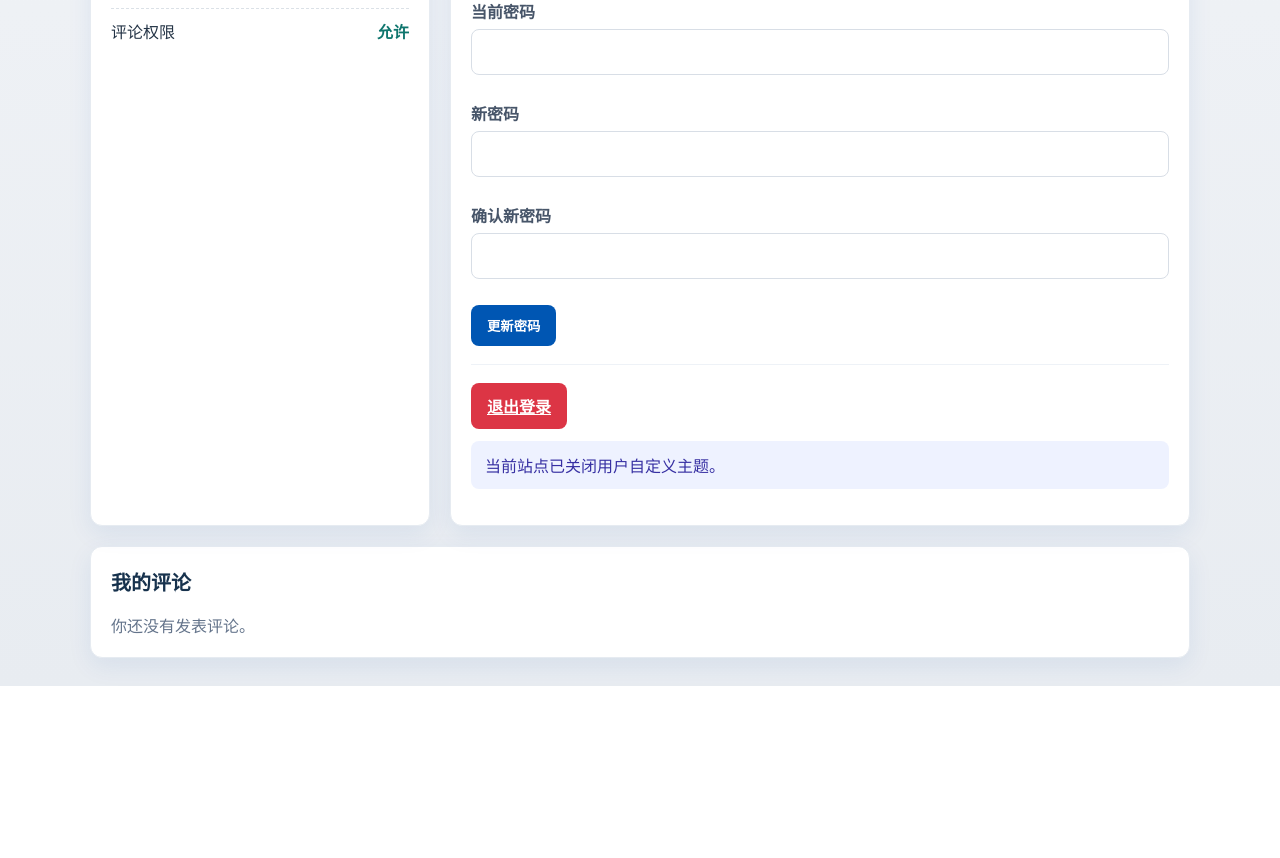
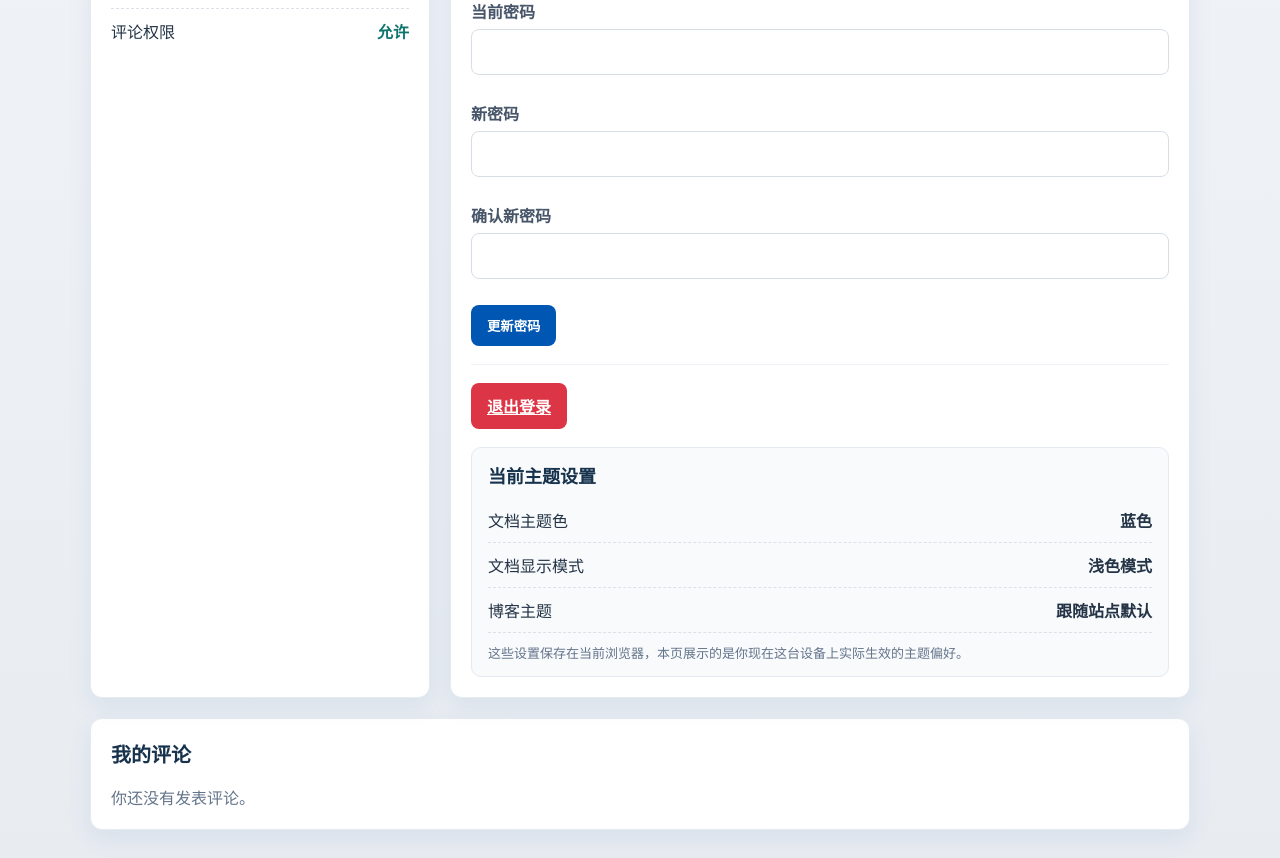
Before and after one commit to 52op/PlanB, a Flask app: page /account in a window 1280 px wide. Shown: the part 664-1522 px from the top of the page. Before the commit the page ends 1350 px from the top, so only its background shows below. Run offline with Flask 3, Linux system fonts and the light colour scheme; a user stored in the database is signed in; some libraries are stand-ins or nearby versions.

Commit message:
修复用户中心一些数据显示问题

```diff
--- a/blueprints/auth.py
+++ b/blueprints/auth.py
@@ -6,7 +6,9 @@ import os
 import uuid
 from PIL import Image as PILImage
 from services import (
+    can_delete_comment,
     check_verification_send_rate_limit,
+    check_permission,
     build_verification_scope_key,
     check_rate_limit,
     check_verification_rate_limit,
@@ -52,6 +54,48 @@ def _can_send_verification_code(client_ip, email, purpose):
     else:
         flash(f'当前网络环境请求验证码过于频繁，请在 {format_wait_time(wait_seconds)} 后重试')
     return False
+
+
+def _build_account_comment_items(comments):
+    from services.docs import _can_access_document_metadata, _parse_markdown_file
+
+    status_labels = {
+        'approved': '已通过',
+        'pending': '待审核',
+        'deleted': '已删除',
+    }
+
+    items = []
+    for comment in comments or []:
+        metadata = {}
+        payload = _parse_markdown_file(comment.filename)
+        if payload:
+            metadata = payload.get('metadata') or {}
+
+        title = str(metadata.get('title') or comment.filename).strip() or comment.filename
+        can_open = bool(
+            metadata and _can_access_document_metadata(comment.filename, metadata, user=current_user)
+        )
+        article_url = ''
+        if can_open:
+            if metadata.get('template') == 'post' and metadata.get('slug'):
+                article_url = url_for('main.post_detail', slug=metadata['slug'])
+            elif check_permission(current_user, comment.filename, 'read'):
+                article_url = url_for('main.docs_doc', filename=comment.filename)
+
+        items.append({
+            'id': comment.id,
+            'content': comment.content,
+            'status': comment.status,
+            'status_label': status_labels.get(comment.status, comment.status or '未知状态'),
+            'created_at': comment.created_at,
+            'created_at_display': comment.created_at.strftime('%Y-%m-%d %H:%M') if comment.created_at else '',
+            'article_title': title,
+            'article_url': article_url,
+            'can_open': bool(article_url),
+            'can_delete': can_delete_comment(comment, user=current_user),
+        })
+    return items
 
 @auth_bp.route('/login', methods=['GET', 'POST'])
 def login():
@@ -323,11 +367,11 @@ def account():
     page = request.args.get('page', 1, type=int)
     query = Comment.query.filter_by(user_id=current_user.id).order_by(Comment.created_at.desc())
     pagination = query.paginate(page=page, per_page=10, error_out=False)
-
     site_settings = _get_site_settings()
+    account_comments = _build_account_comment_items(pagination.items)
 
     return render_template('account.html',
-                         comments=pagination.items,
+                         comments=account_comments,
                          comments_pagination=pagination,
                          site_settings=site_settings)
 
--- a/templates/account.html
+++ b/templates/account.html
@@ -166,9 +166,13 @@
                 <hr style="margin:18px 0; border:none; border-top:1px solid #eef2f7;">
                 <a href="{{ url_for('auth.logout') }}" class="btn" style="background:#dc3545;">退出登录</a>
 
-                {% if not allow_user_theme_override %}
-                <div class="flash" style="margin-top:12px; background:#eef2ff; color:#3730a3;">当前站点已关闭用户自定义主题。</div>
-                {% endif %}
+                <div style="margin-top:18px; padding:14px 16px; border-radius:10px; background:#f8fafc; border:1px solid #e5eaf0;">
+                    <h2 style="margin:0 0 10px; font-size:18px;">当前主题设置</h2>
+                    <div class="meta-row"><span>文档主题色</span><strong id="accountThemeColorLabel">读取中...</strong></div>
+                    <div class="meta-row"><span>文档显示模式</span><strong id="accountThemeModeLabel">读取中...</strong></div>
+                    <div class="meta-row"><span>博客主题</span><strong id="accountBlogThemeLabel">读取中...</strong></div>
+                    <div style="margin-top:10px; color:#64748b; font-size:13px;">这些设置保存在当前浏览器，本页展示的是你现在这台设备上实际生效的主题偏好。</div>
+                </div>
             </section>
         </div>
 
@@ -180,12 +184,34 @@
                 {% for comment in comments %}
                 <div class="comment-item">
                     <div class="comment-meta">
-                        <span>{{ comment.created_at }}</span>
+                        <span>{{ comment.created_at_display }}</span>
                         <span>
-                            {% if comment.status == 'approved' %}<span class="badge approved">已通过</span>{% elif comment.status == 'pending' %}<span class="badge pending">待审核</span>{% else %}<span class="badge deleted">已隐藏</span>{% endif %}
+                            {% if comment.status == 'approved' %}<span class="badge approved">{{ comment.status_label }}</span>{% elif comment.status == 'pending' %}<span class="badge pending">{{ comment.status_label }}</span>{% else %}<span class="badge deleted">{{ comment.status_label }}</span>{% endif %}
                         </span>
                     </div>
+                    <div style="margin-bottom:10px; color:#475569; font-size:14px;">
+                        <strong>对应文章：</strong>
+                        {% if comment.can_open %}
+                        <a href="{{ comment.article_url }}#comments" style="color:#0056b3; text-decoration:none;">{{ comment.article_title }}</a>
+                        {% else %}
+                        <span>{{ comment.article_title }}</span>
+                        {% endif %}
+                    </div>
                     <div class="comment-body">{{ comment.content }}</div>
+                    {% if comment.can_delete %}
+                    <div style="margin-top:12px; display:flex; gap:10px; flex-wrap:wrap;">
+                        {% if comment.can_open %}
+                        <a href="{{ comment.article_url }}#comments" class="btn" style="padding:8px 12px; text-decoration:none;">查看文章</a>
+                        {% endif %}
+                        {% if comment.status != 'deleted' %}
+                        <form method="POST" action="{{ url_for('main.remove_comment', comment_id=comment.id) }}">
+                            <input type="hidden" name="csrf_token" value="{{ csrf_token() }}">
+                            <input type="hidden" name="return_to" value="{{ url_for('auth.account') }}">
+                            <button type="submit" class="btn" style="padding:8px 12px; background:#dc3545;">删除评论</button>
+                        </form>
+                        {% endif %}
+                    </div>
+                    {% endif %}
                 </div>
                 {% endfor %}
             </div>
@@ -198,6 +224,54 @@
 
     <script>
     document.addEventListener('DOMContentLoaded', function() {
+        function readCookie(name) {
+            const escaped = name.replace(/[.*+?^${}()|[\]\\]/g, '\\$&');
+            const match = document.cookie.match(new RegExp('(?:^|; )' + escaped + '=([^;]*)'));
+            return match ? decodeURIComponent(match[1]) : '';
+        }
+
+        function updateThemeSummary() {
+            const colorMap = {
+                blue: '蓝色',
+                green: '绿色',
+                purple: '紫色',
+                orange: '橙色',
+                rose: '玫瑰',
+            };
+            const modeMap = {
+                light: '浅色模式',
+                dark: '深色模式',
+                auto: '跟随系统',
+            };
+            const blogThemeMap = {
+                default: '默认风格',
+                indigo: 'Indigo',
+                hexo: 'Hexo',
+                astro: 'Astro',
+                vercel: 'Vercel',
+            };
+
+            const defaultColor = document.documentElement.dataset.defaultTheme || 'blue';
+            const defaultMode = document.documentElement.dataset.defaultMode || 'light';
+            const currentColor = localStorage.getItem('theme_color') || defaultColor;
+            const currentMode = localStorage.getItem('theme_mode') || defaultMode;
+            const currentBlogTheme = readCookie('user_blog_theme');
+
+            const colorLabel = document.getElementById('accountThemeColorLabel');
+            const modeLabel = document.getElementById('accountThemeModeLabel');
+            const blogThemeLabel = document.getElementById('accountBlogThemeLabel');
+
+            if (colorLabel) colorLabel.textContent = colorMap[currentColor] || currentColor;
+            if (modeLabel) modeLabel.textContent = modeMap[currentMode] || currentMode;
+            if (blogThemeLabel) {
+                blogThemeLabel.textContent = currentBlogTheme
+                    ? (blogThemeMap[currentBlogTheme] || currentBlogTheme)
+                    : '跟随站点默认';
+            }
+        }
+
+        updateThemeSummary();
+
         // 头像预览
         const avatarInput = document.getElementById('avatarInput');
         const avatarPreview = document.getElementById('avatarPreview');
```
